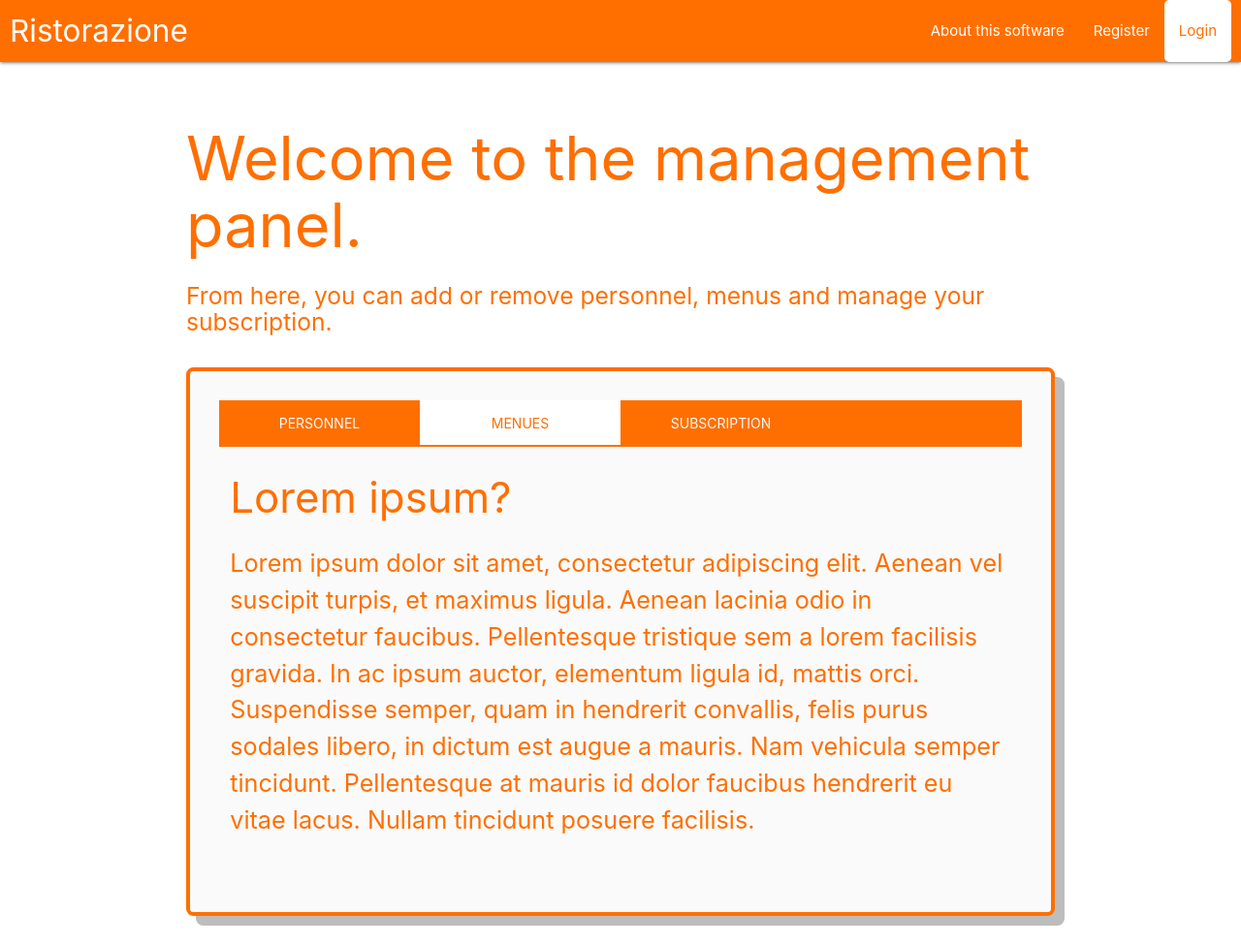
After one commit to Fermitech-Softworks/ristorazione, a Flask app: template templates/Restaurant/management.htm in a window 1280 px wide, after a click on "MENUES". The commit adds this page. Shown: the whole page at 97% size. Run offline with Flask 2, Linux system fonts and the light colour scheme; the template is opened without the code that fills it, so the values that code supplies are empty.

Commit message:
Add management page and improved dashboard.

```diff
--- a/requirements.txt
+++ b/requirements.txt
@@ -17,4 +17,5 @@ SQLAlchemy==1.3.18
 urllib3==1.25.10
 Werkzeug==1.0.1
 Babel==2.8.0
-fuzzywuzzy == 0.18.0
+fuzzywuzzy== 0.18.0
+Flask-Babel== 2.0
--- a/server.py
+++ b/server.py
@@ -2,6 +2,7 @@ from enum import Enum, IntEnum
 from flask import Flask, session, url_for, redirect, request, render_template, abort
 from flask_babel import Babel, gettext
 from flask_sqlalchemy import SQLAlchemy
+from sqlalchemy import text
 import bcrypt
 import os
 import datetime
@@ -42,7 +43,7 @@ class Restaurant(db.Model):
     rid = db.Column(db.Integer, primary_key=True)
     name = db.Column(db.String, nullable=False)
     work = db.relationship("Work", back_populates="restaurant")
-    menus = db.relationship("Menu", back_populates="restaurant")
+    menus = db.relationship("MenuAssociation", back_populates="restaurant")
     tax = db.Column(db.Float, nullable=False)
     tables = db.relationship("Table", back_populates="restaurant")
     sub = db.relationship("SubscriptionAssociation", back_populates="restaurant")
@@ -91,9 +92,16 @@ class Menu(db.Model):
     mid = db.Column(db.Integer, primary_key=True)
     name = db.Column(db.Integer, nullable=False)
     enabled = db.Column(db.Boolean, nullable=False)
+    restaurants = db.relationship("MenuAssociation", back_populates="menu")
+    topLevelCategories = db.relationship("Category", back_populates="menu")
+
+
+class MenuAssociation(db.Model):
+    __tablename__ = "menuAssociation"
+    menuId = db.Column(db.Integer, db.ForeignKey('menu.mid'), primary_key=True)
+    restaurantId = db.Column(db.Integer, db.ForeignKey('restaurant.rid'), primary_key=True)
+    menu = db.relationship("Menu", back_populates="restaurants")
     restaurant = db.relationship("Restaurant", back_populates="menus")
-    restaurantId = db.Column(db.Integer, db.ForeignKey("restaurant.rid"))
-    topLevelCategories = db.relationship("Category", back_populates="menu")
 
 
 class Category(db.Model):
@@ -304,12 +312,12 @@ def page_restaurant_add():
 @app.route("/restaurant/<int:rid>/management", methods=['GET'])  # Needs a frontend!
 def page_restaurant_management(rid):
     user = find_user(session['email'])
-    check = Restaurant.query.join(Work).join(User).filer_by(uid=user.uid, rid=rid, type=UserType.owner).first()
+    check = Work.query.filter_by(restaurantId=rid, userEmail=user.email).first()
     if not check:
         abort(403)
         return
-    data = Restaurant.query.Join(User).Join(Menu).Join(Table).all()
-    return render_template("Restaurant/management.htm", data=data)
+    data = Restaurant.query.filter_by(rid=rid).first()
+    return render_template("Restaurant/management.htm", data=data, user=user)
 
 
 @app.route("/restaurant/<int:rid>/add_waiterOrOwner/<int:mode>", methods=['POST'])
@@ -442,7 +450,7 @@ def page_about():
 
 if __name__ == "__main__":
     # Aggiungi sempre le tabelle non esistenti al database, senza cancellare quelle vecchie
-    print("Ciao")
+    print("Now cooking up the database...")
     db.create_all()
     user = User.query.filter_by(isAdmin=True).all()
     if len(user) == 0:
@@ -451,4 +459,5 @@ if __name__ == "__main__":
         newUser = User(email="lorenzo.balugani@gmail.com", name="Lorenzo", surname="Balugani", isAdmin=True, password=ash)
         db.session.add(newUser)
         db.session.commit()
+    print("The db is delicious!")
     app.run(debug=True, host='0.0.0.0')
--- /dev/null
+++ b/templates/Restaurant/management.htm
@@ -0,0 +1,40 @@
+{% extends "stampo.htm" %}
+{% block title %}Management{% endblock %}
+{% block extrahead %}
+    <script>
+        $(document).ready(function () {
+            $('.tabs').tabs();
+        });
+    </script>
+{% endblock extrahead %}
+{% block content %}
+    <div style="color: #ff6f00">
+        <h1>{{ gettext("Welcome to the management panel.") }}</h1>
+        <h5>{{ gettext("From here, you can add or remove personnel, menus and manage your subscription.") }}</h5> <br>
+    </div>
+    <div class="outlined-jumbotron">
+        <div class="row">
+            <div class="info-panel">
+                <div class="col s12" style="padding-left:0px; padding-right:0px;">
+                    <ul class="tabs">
+                        <li class="tab col s3"><a href="#personnel">{{ gettext("Personnel") }}</a></li>
+                        <li class="tab col s3"><a href="#menues">{{ gettext("Menues") }}</a></li>
+                        <li class="tab col s3"><a href="#subscription">{{ gettext("Subscription") }}</a></li>
+                        <li class="tab col s3" style="background-color: #ff6f00"></li>
+                    </ul>
+                </div>
+                <br>
+                <div id="personnel" class="col s12" style="background-color:#fafafa; color: #ff6f00">
+                </div>
+                <div id="menues" class="col s12" style="background-color:#fafafa; color: #ff6f00">
+                    <h3>{{ gettext("Lorem ipsum?") }}</h3>
+                    <p class="flow-text">{{ gettext("Lorem ipsum dolor sit amet, consectetur adipiscing elit. Aenean vel suscipit turpis, et maximus ligula. Aenean lacinia odio in consectetur faucibus. Pellentesque tristique sem a lorem facilisis gravida. In ac ipsum auctor, elementum ligula id, mattis orci. Suspendisse semper, quam in hendrerit convallis, felis purus sodales libero, in dictum est augue a mauris. Nam vehicula semper tincidunt. Pellentesque at mauris id dolor faucibus hendrerit eu vitae lacus. Nullam tincidunt posuere facilisis. ") }}</p>
+                </div>
+                <div id="subscription" class="col s12" style="background-color:#fafafa; color: #ff6f00">
+                    <h3>{{ gettext("Lorem ipsum?") }}</h3>
+                    <p class="flow-text">{{ gettext("Lorem ipsum dolor sit amet, consectetur adipiscing elit. Aenean vel suscipit turpis, et maximus ligula. Aenean lacinia odio in consectetur faucibus. Pellentesque tristique sem a lorem facilisis gravida. In ac ipsum auctor, elementum ligula id, mattis orci. Suspendisse semper, quam in hendrerit convallis, felis purus sodales libero, in dictum est augue a mauris. Nam vehicula semper tincidunt. Pellentesque at mauris id dolor faucibus hendrerit eu vitae lacus. Nullam tincidunt posuere facilisis. ") }}</p>
+                </div>
+            </div>
+        </div>
+    </div>
+{% endblock %}
```
Also changed, not shown: templates/dashboard.htm (+9 -19 lines).
